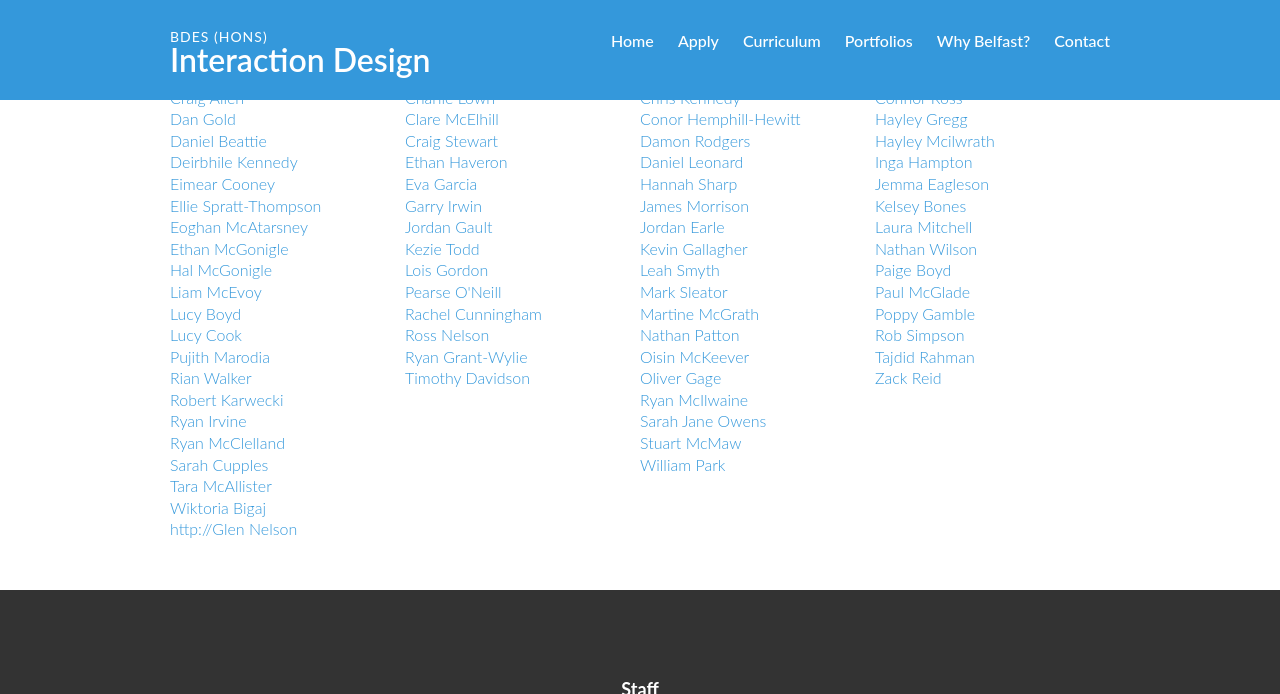
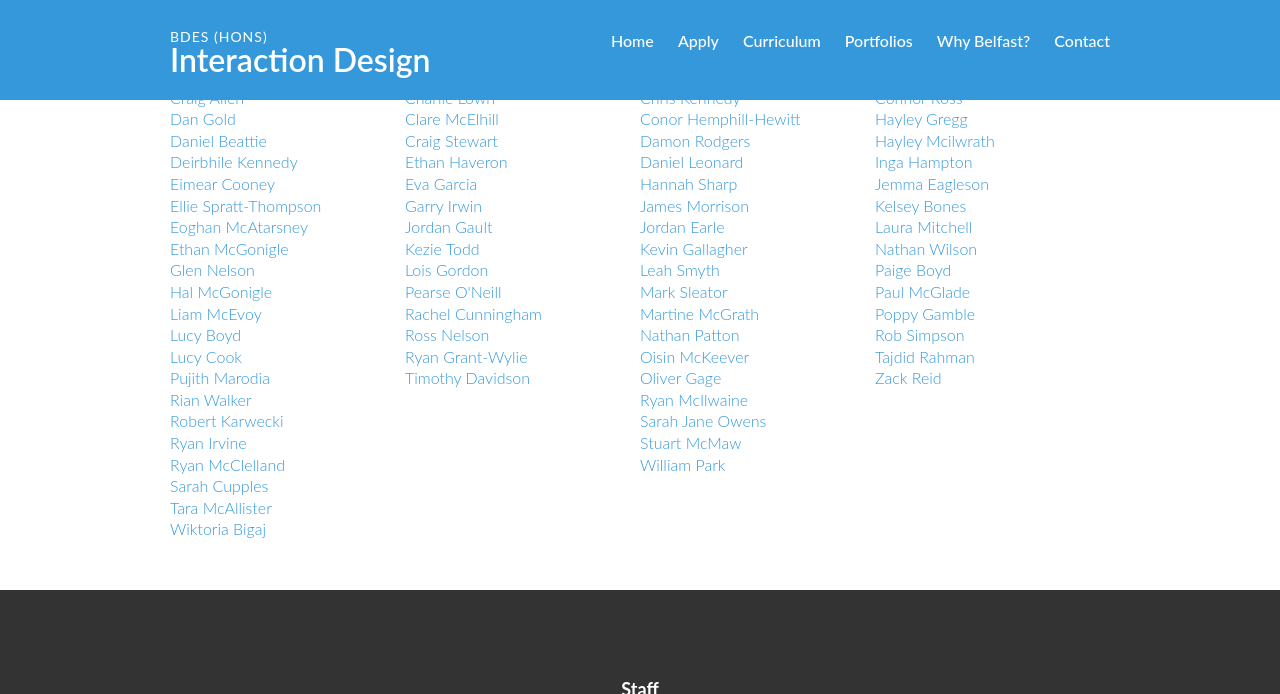
Before and after one commit to ixdbelfast/ixdbelfast.github.io, a Jekyll site: the page built from portfolios.html, in a window 1280 px wide and 900 px high, scrolled down 693 px, cut to the strip 0-694 px from the top of the window. Built offline with Jekyll 4.4.1, drawn with Linux system fonts in a browser that asks for light colours; some of the changed lines change nothing that is shown.

Commit message:
Updated Yr1 URLs

```diff
--- a/_data/yeargroup.yml
+++ b/_data/yeargroup.yml
@@ -36,12 +36,12 @@
       url: "http://ethanmcgonigle.tumblr.com"
     - name: "Hal McGonigle"
       url: "http://halmcgoo.tumblr.com"
-    - name: "http://Glen Nelson"
+    - name: "Glen Nelson"
       url: "http://thesaltboy.tumblr.com"
     - name: "Christopher Sheridan"
       url: "http://chrissheridan552.tumblr.com"
     - name: "Ellie Spratt-Thompson"
-      url: "http://ellie-thompson.tumblr.com"
+      url: "http://ellie-thompson1.tumblr.com"
     - name: "Ben Turner"
       url: "http://benturnerixd.tumblr.com"
     - name: "Rian Walker"
```
